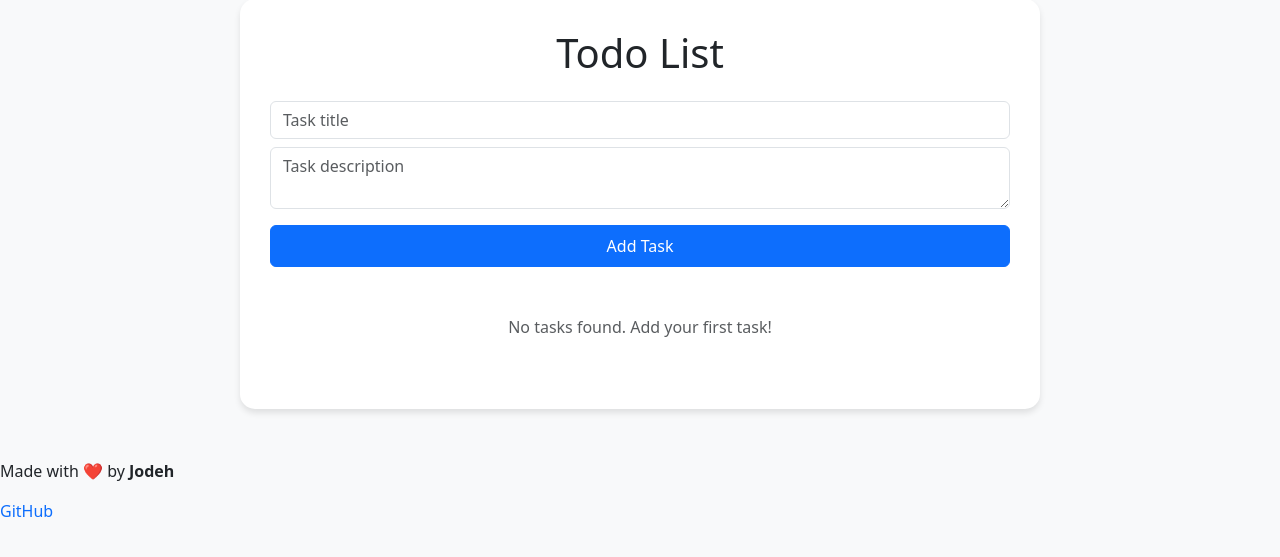
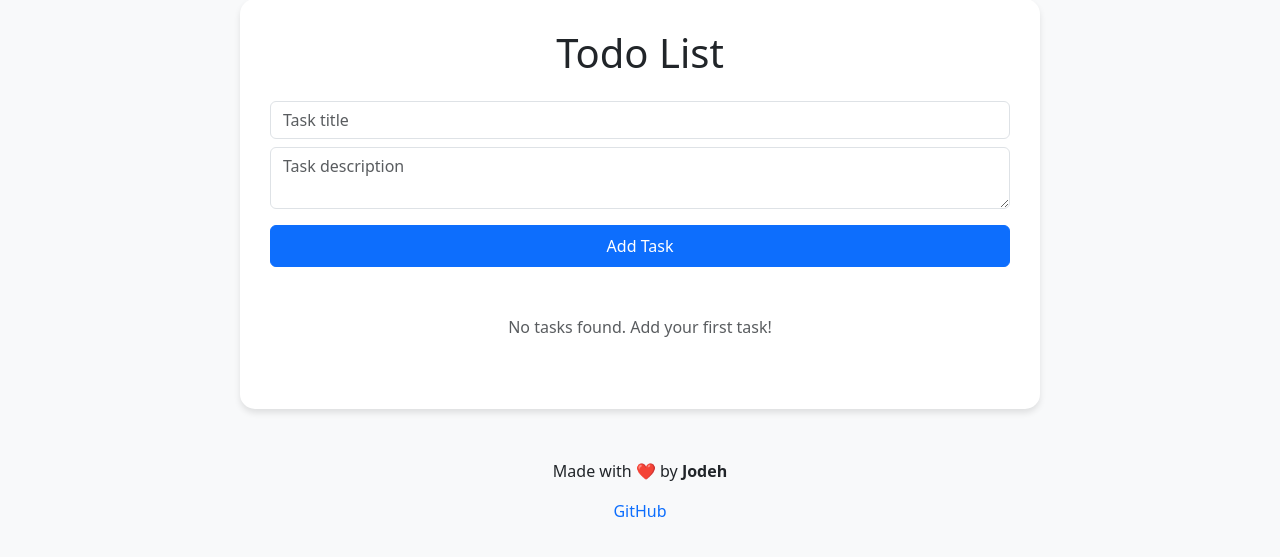
Before and after one commit to jodeh/Todo-List-App, a Flask app: page / in a window 1280 px wide. Shown: the part 51-608 px from the top of the page. Run offline with Flask 2, Linux system fonts and the light colour scheme.

Commit message:
edited footer

```diff
--- a/templates/index.html
+++ b/templates/index.html
@@ -76,7 +76,7 @@
             {% endif %}
         </div>
     </div>
-    <footer>
+    <footer style="text-align:center">
         <p>Made with ❤️ by <strong>Jodeh</strong></p>
         <div class="mt-2">
             <a href="https://github.com/jodeh" target="_blank" class="text-decoration-none">GitHub</a>
```
